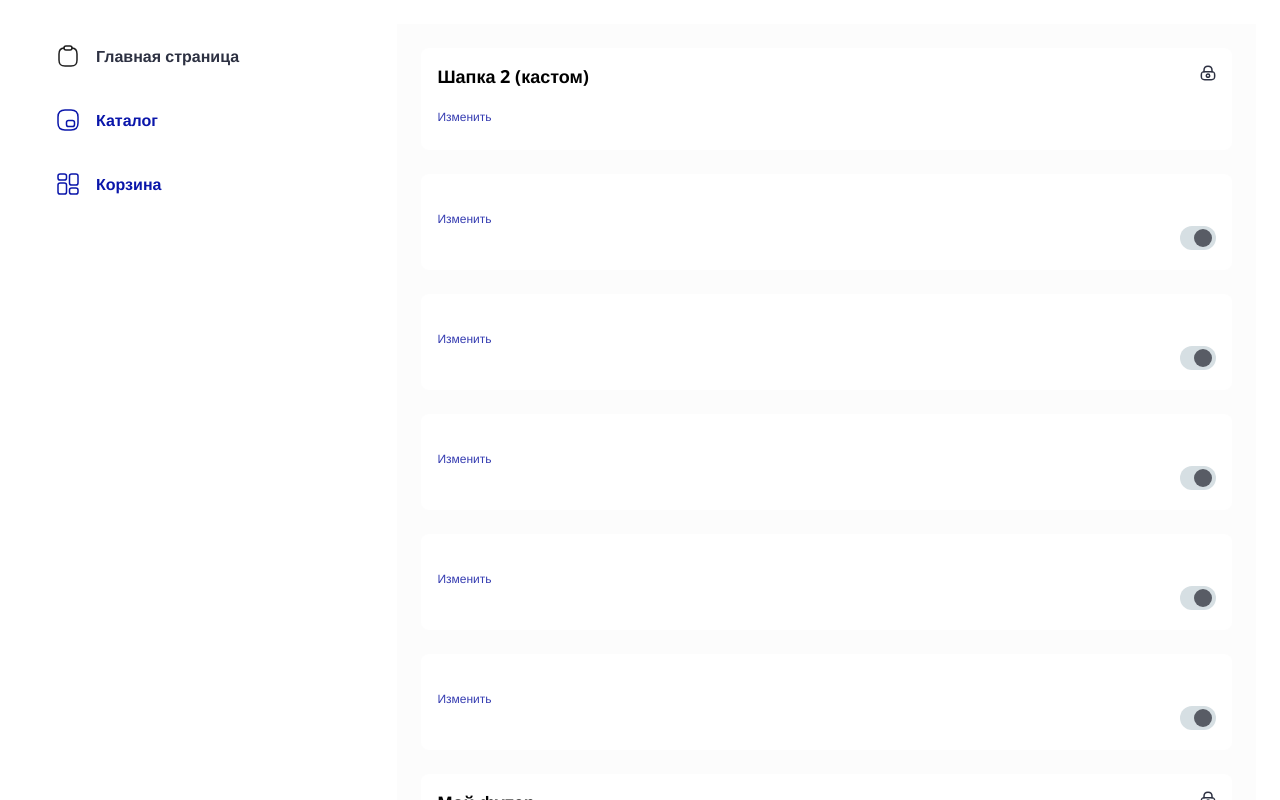
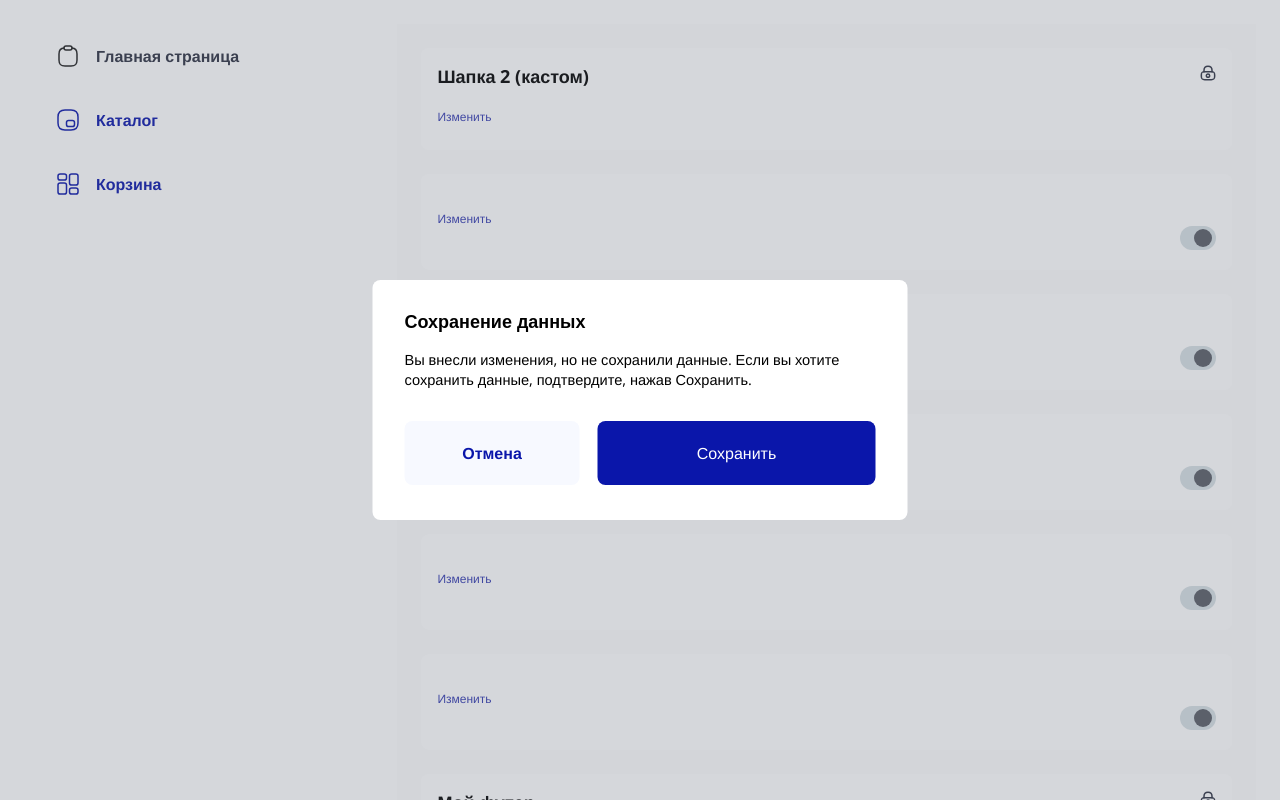
Before and after one commit to djembuka/tp-seller2---page-settings, a Vue app: page / in a window 1280 px wide. Shown: the top 800 px of the page. Built offline with nearby package versions, Linux system fonts and the light colour scheme.

Commit message:
Alert modal styles

```diff
--- a/src/App.vue
+++ b/src/App.vue
@@ -2,18 +2,21 @@
   <div class="slr2-page-settings-grid" v-if="$store.state.structureLoaded">
     <the-left-menu></the-left-menu>
     <the-main-content></the-main-content>
+    <alert-modal></alert-modal>
   </div>
 </template>
 
 <script>
 import TheLeftMenu from './components/TheLeftMenu.vue';
 import TheMainContent from './components/TheMainContent.vue';
+import AlertModal from './components/AlertModal.vue';
 
 export default {
   name: 'seller2PageSettings',
   components: {
     TheLeftMenu,
     TheMainContent,
+    AlertModal,
   },
   async beforeMount() {},
   async created() {
--- a/src/components/AlertModal.vue
+++ b/src/components/AlertModal.vue
@@ -1,12 +1,18 @@
 <template>
-  <div class="slr2-page-settings__modal">
-    <div class="slr2-page-settings__body">
-      <div class="slr2-page-settings__title">Сохранение данных</div>
-      <div class="slr2-page-settings__content">
+  <div
+    class="slr2-page-settings__modal"
+    :class="{
+      'slr2-page-settings__modal--show': show,
+      'slr2-page-settings__modal--z': z,
+    }"
+  >
+    <div class="slr2-page-settings__modal-body">
+      <div class="slr2-page-settings__modal-title">Сохранение данных</div>
+      <div class="slr2-page-settings__modal-content">
         Вы внесли изменения, но не сохранили данные. Если вы хотите сохранить
         данные, подтвердите, нажав Сохранить.
       </div>
-      <div class="slr2-page-settings__footer">
+      <div class="slr2-page-settings__modal-footer">
         <button-cancel></button-cancel>
         <button-save></button-save>
       </div>
@@ -19,6 +25,12 @@ import ButtonCancel from './ButtonCancel.vue';
 import ButtonSave from './ButtonSave.vue';
 
 export default {
+  data() {
+    return {
+      show: true,
+      z: true,
+    };
+  },
   components: {
     ButtonCancel,
     ButtonSave,
@@ -27,13 +39,13 @@ export default {
 </script>
 
 <style>
-.twpx-zd-modal {
+.slr2-page-settings__modal {
   position: fixed;
   top: 0;
   left: 0;
   width: 100%;
   height: 100%;
-  background-color: #0000001a;
+  background-color: #646b7744;
   font-size: 16px;
   -webkit-transition: opacity 0.5s cubic-bezier(0.4, 0, 0.2, 1);
   transition: opacity 0.5s cubic-bezier(0.4, 0, 0.2, 1);
@@ -41,56 +53,61 @@ export default {
   opacity: 0;
   z-index: -1;
 }
-.slr2-page-settings__body {
+.slr2-page-settings__modal-body {
   position: absolute;
   top: 50%;
   left: 50%;
+  -webkit-transform: translateX(-50%) translateY(-40%);
   transform: translateX(-50%) translateY(-40%);
   -webkit-transition: transform 0.5s cubic-bezier(0.4, 0, 0.2, 1);
   transition: transform 0.5s cubic-bezier(0.4, 0, 0.2, 1);
   width: 100%;
-  max-width: 1088px;
-  height: 890px;
+  max-width: 535px;
+  height: 240px;
   max-height: calc(100vh - 40px);
   background-color: #fff;
   border-radius: 8px;
-  display: grid;
-  grid-template-rows: 100px 1fr 150px;
+  padding: calc(var(--slr2-padding) * 2);
   z-index: 10;
 }
 
-.twpx-zd-modal.slr2-page-settings__-show {
+.slr2-page-settings__modal.slr2-page-settings__modal--show {
   pointer-events: auto;
   opacity: 1;
 }
 
-.twpx-zd-modal.slr2-page-settings__-z {
+.slr2-page-settings__modal.slr2-page-settings__modal--z {
   z-index: 10000;
 }
 
-.twpx-zd-modal.slr2-page-settings__-show .slr2-page-settings__body {
+.slr2-page-settings__modal.slr2-page-settings__modal--show
+  .slr2-page-settings__modal-body {
   transform: translateX(-50%) translateY(-50%);
 }
 
-.slr2-page-settings__title {
-  display: flex;
-  justify-content: center;
-  align-items: center;
+.slr2-page-settings__modal-title {
   font-family: Montserrat, 'Arial', sans-serif;
-  font-size: 32px;
-  color: #232339;
-  padding: 0 50px;
-  position: relative;
-  text-align: center;
+  font-size: 18px;
+  font-weight: bold;
+  color: #000000;
+  margin-bottom: var(--slr2-gap-middle);
 }
 
-.slr2-page-settings__content {
-  display: flex;
+.slr2-page-settings__modal-content {
+  font-size: 14.6px;
+  line-height: 20px;
+  margin-bottom: calc(var(--slr2-gap-middle) * 2);
 }
 
-.slr2-page-settings__footer {
+.slr2-page-settings__modal-footer {
   display: flex;
-  justify-content: center;
+  justify-content: space-between;
   align-items: center;
 }
+.slr2-page-settings__modal-footer .slr2-page-settings__button-cancel {
+  width: 175px;
+}
+.slr2-page-settings__modal-footer .slr2-page-settings__button-save {
+  width: 278px;
+}
 </style>
```
